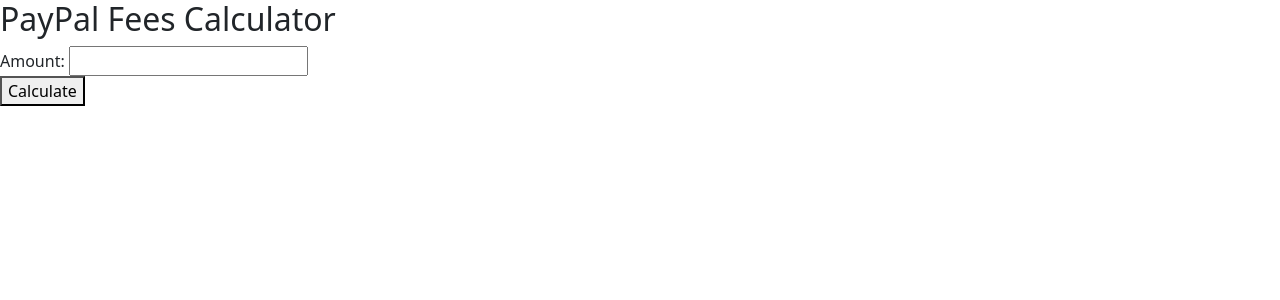
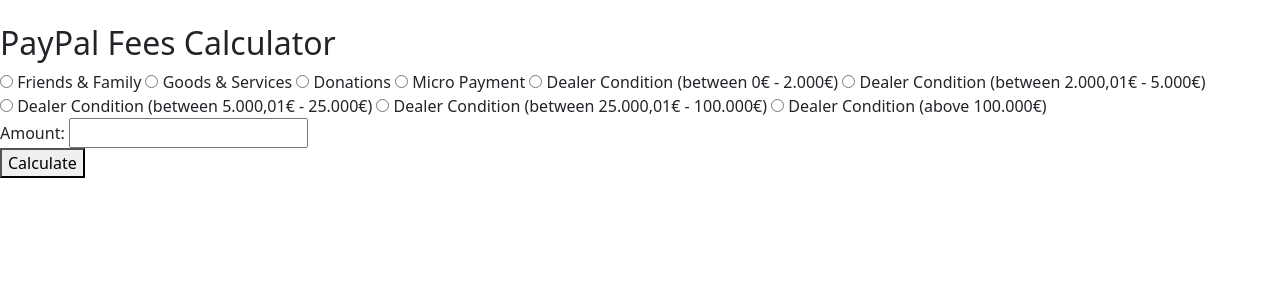
Before and after one commit to Nyzrak/paypal-fees-calc, a Django app: page / in a window 1280 px wide. Shown: the top 300 px of the page. Run offline with Django 5.2, Linux system fonts and the light colour scheme; some libraries are stand-ins or nearby versions.

Commit message:
adjustments

```diff
--- a/PaypalCalculator/views.py
+++ b/PaypalCalculator/views.py
@@ -3,28 +3,49 @@
 
 # Create your views here.
 PRICE_ADDON_CONSTANTS = {
-        # no fees
-        "friends_family": {"rate_percent": 0, "flat_fee": 0.0},
-        # fees for private sellers
-        "goods_services": {"rate_percent": 2.49, "flat_fee": 0.35},
-        # fees for donations
-        "donations": {"rate_percent": 1.00, "flat_fee": 0.35},
-        # fees for micro payments (?)
-        "micro_payment": {"rate_percent": 3.25, "flat_fee": 0.10},
-        # fees for sellers/dealers between 0 - 2.000€
-        "dealer_condition_1": {"rate_percent": 0.50, "flat_fee": 0.35},
-        # fees for sellers/dealers between 2.000,01 - 5.000€
-        "dealer_condition_2": {"rate_percent": 4.75, "flat_fee": 0.35},
-        # fees for sellers/dealers between 5.000,01 - 25.000€
-        "dealer_condition_3": {"rate_percent": 2.00, "flat_fee": 0.35},
-        # fees for sellers/dealers between 25.000,01 - 100.000€
-        "dealer_condition_4": {"rate_percent": 1.50, "flat_fee": 0.35},
-        # fees for sellers/dealers above 100.000€
-        "dealer_condition_5": {"rate_percent": 1.49, "flat_fee": 0.35},
-    }
+    # no fees
+    "friends_family": {"rate_percent": 0, "flat_fee": 0.0},
+    # fees for private sellers
+    "goods_services": {"rate_percent": 2.49, "flat_fee": 0.35},
+    # fees for donations
+    "donations": {"rate_percent": 1.00, "flat_fee": 0.35},
+    # fees for micro payments (?)
+    "micro_payment": {"rate_percent": 3.25, "flat_fee": 0.10},
+    # fees for sellers/dealers between 0 - 2.000€
+    "dealer_condition_1": {"rate_percent": 0.50, "flat_fee": 0.35},
+    # fees for sellers/dealers between 2.000,01 - 5.000€
+    "dealer_condition_2": {"rate_percent": 4.75, "flat_fee": 0.35},
+    # fees for sellers/dealers between 5.000,01 - 25.000€
+    "dealer_condition_3": {"rate_percent": 2.00, "flat_fee": 0.35},
+    # fees for sellers/dealers between 25.000,01 - 100.000€
+    "dealer_condition_4": {"rate_percent": 1.50, "flat_fee": 0.35},
+    # fees for sellers/dealers above 100.000€
+    "dealer_condition_5": {"rate_percent": 1.49, "flat_fee": 0.35},
+}
+
+goods_type_labels = {
+    "friends_family": "Friends & Family",
+    "goods_services": "Goods & Services",
+    "donations": "Donations",
+    "micro_payment": "Micro Payment",
+    "dealer_condition_1": "Dealer Condition (between 0€ - 2.000€)",
+    "dealer_condition_2": "Dealer Condition (between 2.000,01€ - 5.000€)",
+    "dealer_condition_3": "Dealer Condition (between 5.000,01€ - 25.000€)",
+    "dealer_condition_4": "Dealer Condition (between 25.000,01€ - 100.000€)",
+    "dealer_condition_5": "Dealer Condition (above 100.000€)",
+}
 def calculate_fees(request):
     if request.method == 'GET':
-        return render(request, 'PaypalCalculator/calculate.html', {'goods_type': PRICE_ADDON_CONSTANTS})
+        goods_type_items = [
+            (key, goods_type_labels[key])
+            for key in PRICE_ADDON_CONSTANTS.keys()
+        ]
+        context = {
+            'goods_type_items': goods_type_items,
+            'goods_type': PRICE_ADDON_CONSTANTS,
+        }
+        return render(request, 'PaypalCalculator/calculate.html', context)
+
     result = None
     if request.method == 'POST':
         goods_type = request.POST.get('goods_type', '')
--- a/paypal_fees_calc/settings.py
+++ b/paypal_fees_calc/settings.py
@@ -42,6 +42,7 @@
     'django.contrib.messages',
     'django.contrib.staticfiles',
     'django_bootstrap5',
+    'PaypalCalculator',
 ]
 
 MIDDLEWARE = [
--- a/templates/base.html
+++ b/templates/base.html
@@ -14,12 +14,12 @@
     {% bootstrap_css %}
     {% block css %}{% endblock %}
 
-    {% bootstrap_javascript jquery='full' %}
+    {% bootstrap_javascript %}
     {% block javascript %}{% endblock javascript %}
 </head>
 <body>
     {% block header %}
-        {% include "components/header.html" %}
+        {% include "header.html" %}
     {% endblock %}
 
     <main>
--- a/templates/header.html
+++ b/templates/header.html
@@ -1,10 +1,45 @@
-<!DOCTYPE html>
-<html lang="en">
-<head>
-    <meta charset="UTF-8">
-    <title>Title</title>
-</head>
-<body>
+{% load i18n l10n static %}
+<label class="nav-underlay" for="nav-active"></label>
 
-</body>
-</html>
+{% comment %}
+<nav>
+	<ul>
+		<li>Home</li>
+	</ul>
+</nav>
+{% endcomment %}
+{% comment %}
+<nav class="nav">
+	<div class="nav__container" >
+		<div class="nav__main">
+			<a class="nav__logo" href="{% url 'home' %}" aria-label="Ultra Smart Card">
+				<img src="{% static "images/logo.svg" %}" alt="Ultra Smart Card Logo" />
+			</a>
+
+			<ul class="nav__items" role="list">
+				{% include "v1/includes/header_nav_items.html" %}
+			</ul>
+
+			<ul class="nav__actions">
+				{% include "v1/includes/header_nav_actions.html" %}
+
+			</ul>
+
+			<div class="nav__toggle">
+				<label for="nav-active">
+					<span>{% translate 'Menu' %}</span>
+				</label>
+			</div>
+		</div>
+
+		<div class="nav__mobile">
+			<ul class="nav__mobile__items">
+				{% include "v1/includes/header_nav_items.html" %}
+			</ul>
+			<ul class="nav__mobile__actions">
+				{% include "v1/includes/header_nav_actions.html" %}
+			</ul>
+		</div >
+	</div>
+</nav>
+{% endcomment %}
```
